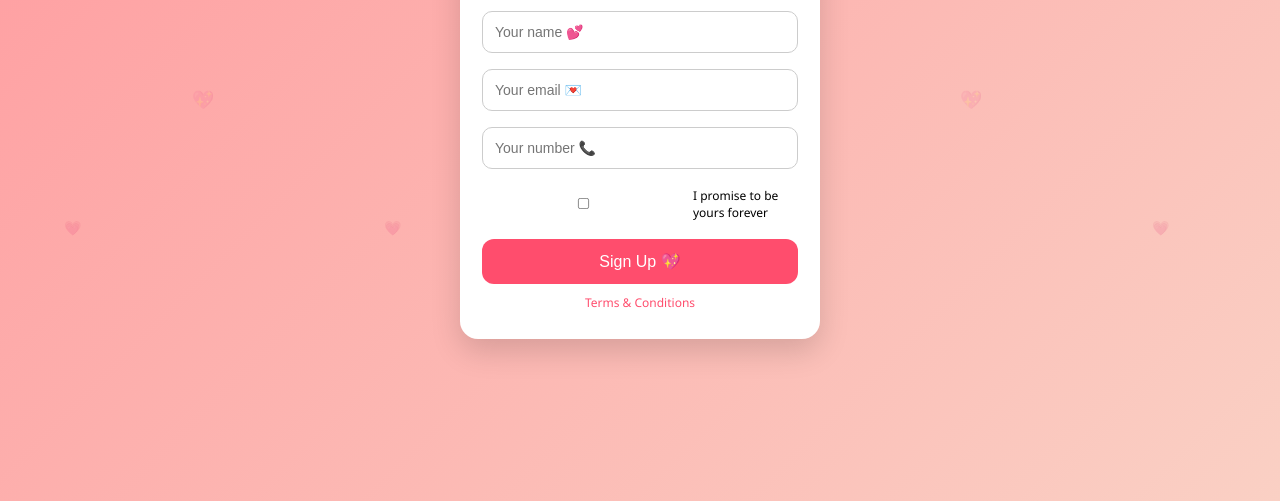
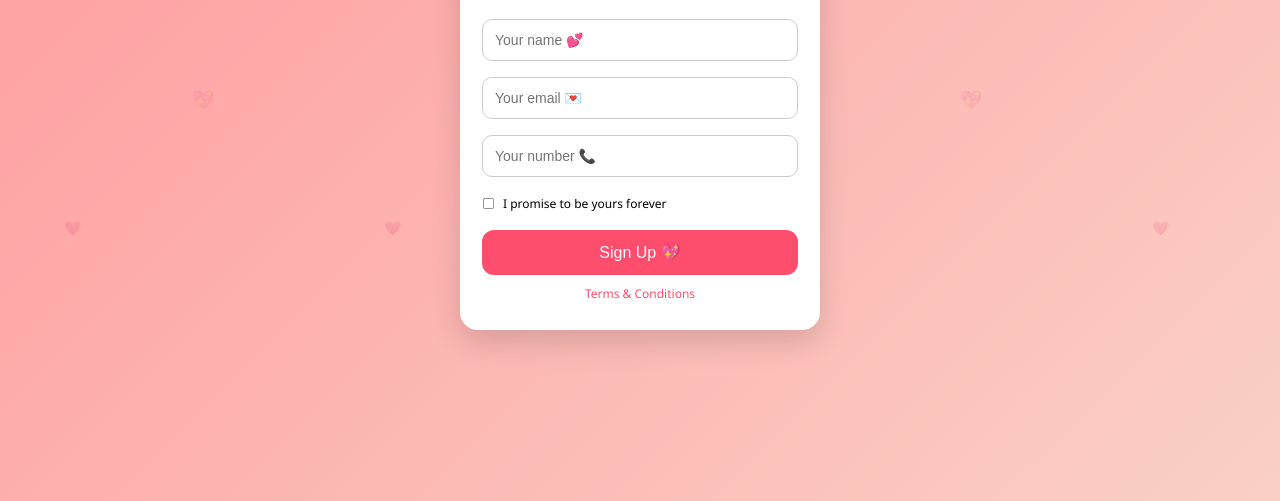
Before and after one commit to Hadiya21/urgent-, a plain HTML site: page index.html in a window 1280 px wide. Shown: the part 299-800 px from the top of the page. Drawn offline with Linux system fonts and the light colour scheme.

Commit message:
index.html

```diff
--- a/index.html
+++ b/index.html
@@ -59,9 +59,6 @@
     padding: 28px 22px;
     border-radius: 18px;
     text-align: center;
-    .checkbox {
-  text-align: left;
-}
     box-shadow: 0 12px 30px rgba(0,0,0,0.15);
     z-index: 2;
   }
@@ -99,6 +96,9 @@
 
   .checkbox input {
     transform: scale(0.85);
+   width: auto;
+  margin: 0;
+  padding: 0;
   }
 
   button {
```
